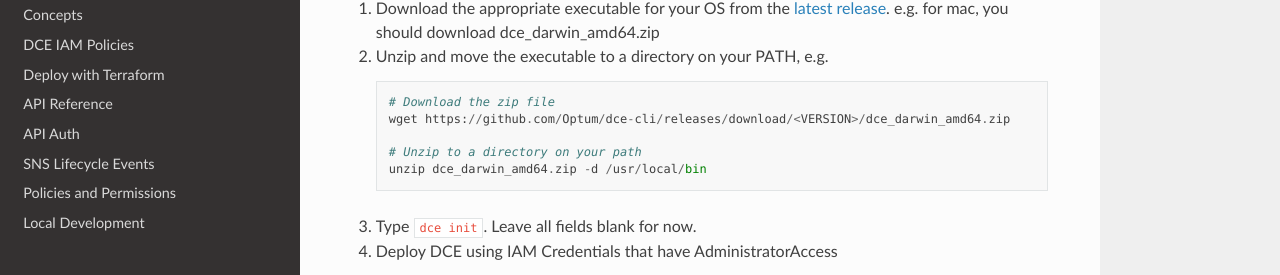
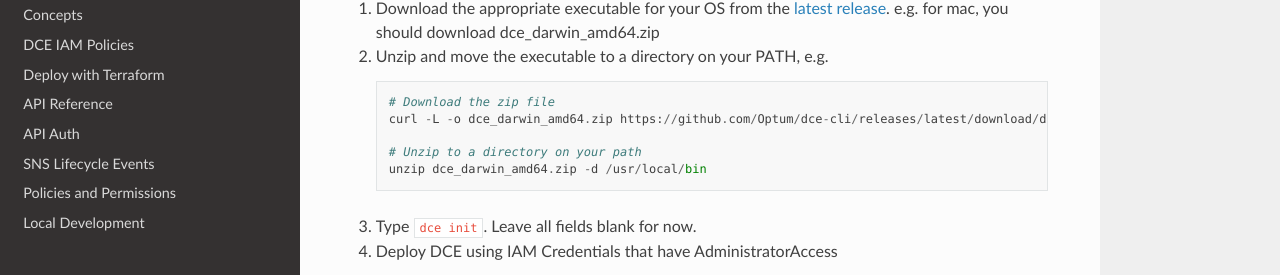
Before and after one commit to Optum/dce, a Sphinx documentation site: the page built from docs/quickstart.md, in a window 1280 px wide and 900 px high. Shown: the part 211-486 px from the top of the window. Built offline with Sphinx 7.4.7 and the Read the Docs theme 2.0.0, drawn with Linux system fonts in a browser that asks for light colours.

Commit message:
replaced <version> with latest download link

````diff
--- a/docs/quickstart.md
+++ b/docs/quickstart.md
@@ -8,7 +8,7 @@ Deploy DCE and lease an account quickly using the DCE CLI.
 
     ```
     # Download the zip file
-    wget https://github.com/Optum/dce-cli/releases/download/<VERSION>/dce_darwin_amd64.zip
+    curl -L -o dce_darwin_amd64.zip https://github.com/Optum/dce-cli/releases/latest/download/dce_darwin_amd64.zip
 
     # Unzip to a directory on your path
     unzip dce_darwin_amd64.zip -d /usr/local/bin
````
